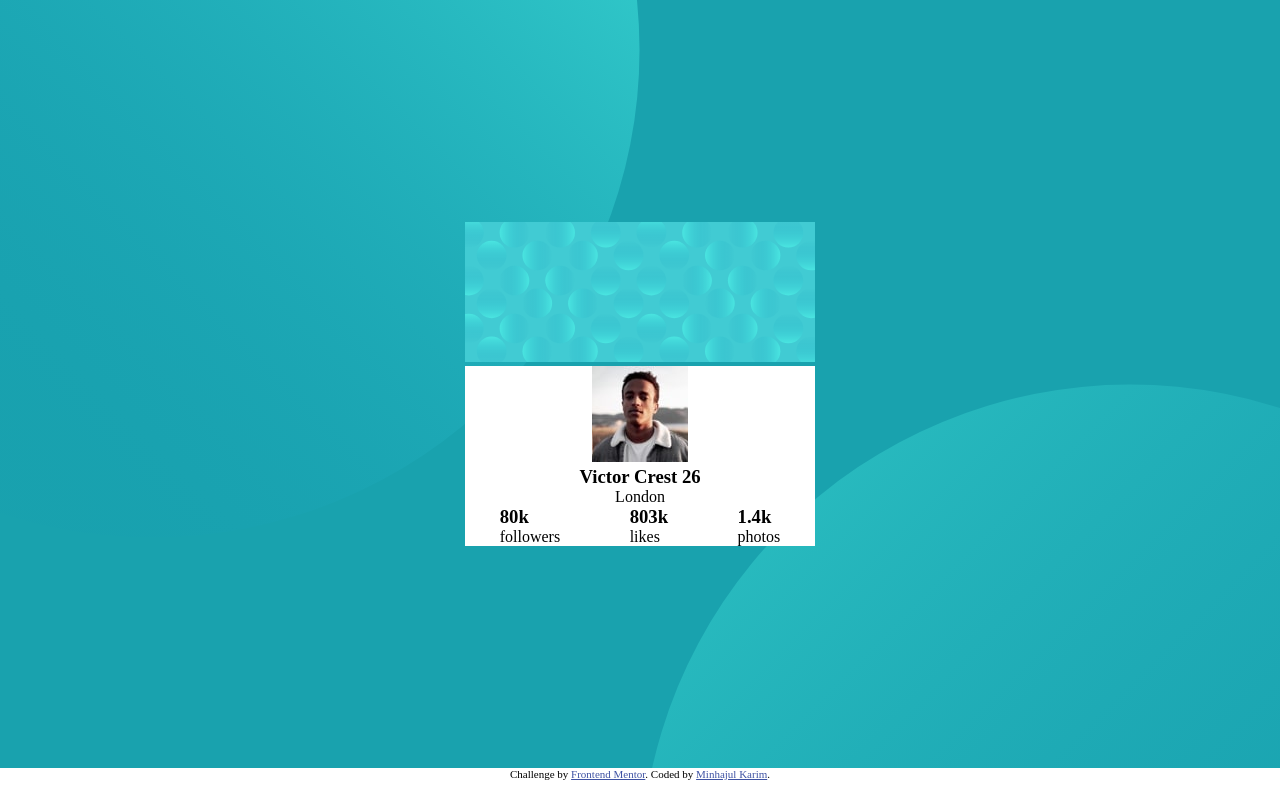
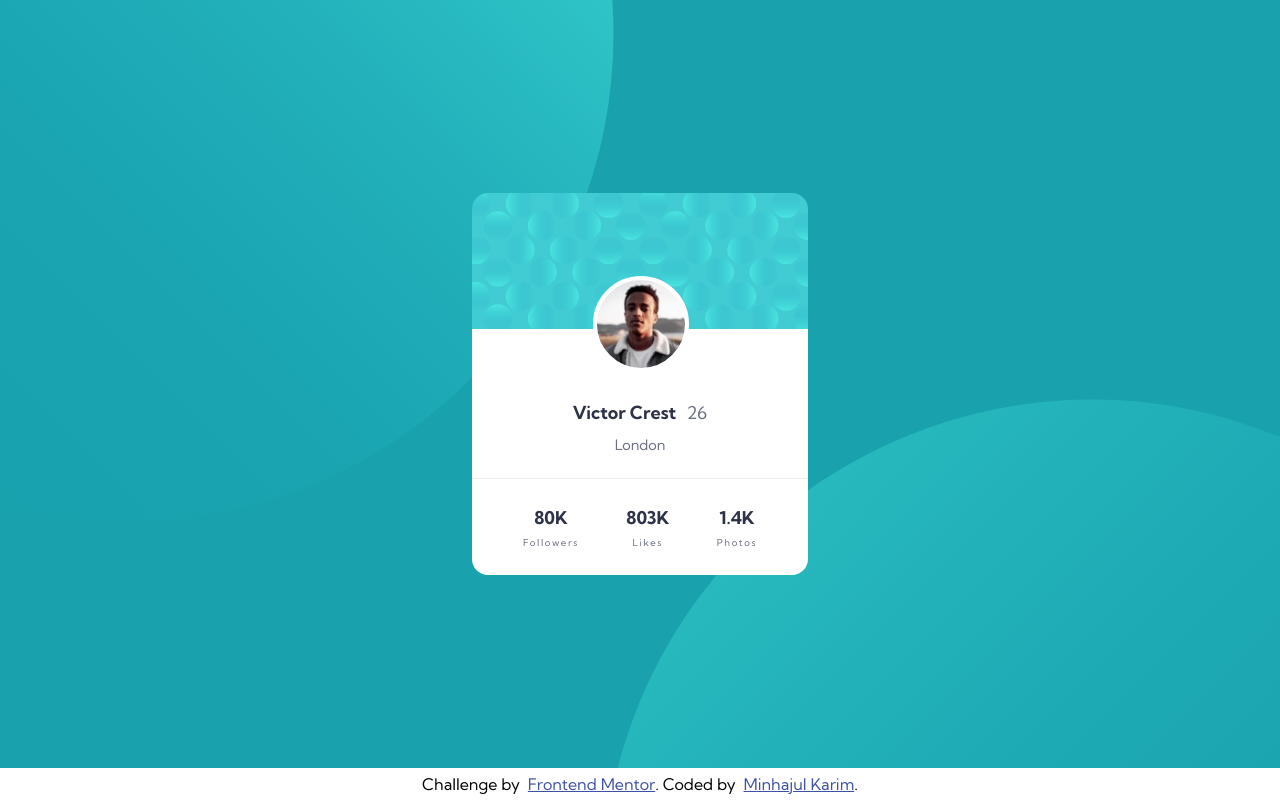
Before and after one commit to minhajul-karim/profile-card-component, a plain HTML site: page index.html in a window 1280 px wide. Drawn offline with Linux system fonts and the light colour scheme.

Commit message:
finish project

```diff
--- a/index.html
+++ b/index.html
@@ -7,6 +7,8 @@
   <!-- displays site properly based on user's device -->
 
   <link rel="icon" type="image/png" sizes="32x32" href="dist/images/favicon-32x32.png">
+  <link rel="preconnect" href="https://fonts.gstatic.com">
+  <link href="https://fonts.googleapis.com/css2?family=Kumbh+Sans:wght@400;700&display=swap" rel="stylesheet">
   <link rel="stylesheet" href="./dist/css/style.css">
 
   <title>Frontend Mentor | Profile card component</title>
@@ -17,35 +19,33 @@
     <img src="/dist/images/bg-pattern-top.svg" alt="top background pattern" class="top-background" />
     <img src="/dist/images/bg-pattern-bottom.svg" alt="top background pattern" class="bottom-background" />
     <div class="card">
-      <div class="card-header">
-        <img src="/dist/images/bg-pattern-card.svg" alt="Card Header" />
-      </div>
+      <div class="card-header"></div>
       <div class="card-body">
-        <div class="profile-image">
-          <img src="/dist/images/image-victor.jpg" alt="Profile image">
+        <div class="profile-image"></div>
+        <div class="introduction">
+          <h3>Victor Crest <span class="age">26</span></h3>
+          <p>London</p>
         </div>
-        <h3>Victor Crest <span>26</span></h3>
-        <p>London</p>
       </div>
       <div class="card-footer">
         <div class="footer-col">
-          <h3>80k</h3>
-          <p>followers</p>
+          <h3>80K</h3>
+          <p>Followers</p>
         </div>
         <div class="footer-col">
-          <h3>803k</h3>
-          <p>likes</p>
+          <h3>803K</h3>
+          <p>Likes</p>
         </div>
         <div class="footer-col">
-          <h3>1.4k</h3>
-          <p>photos</p>
+          <h3>1.4K</h3>
+          <p>Photos</p>
         </div>
       </div>
     </div>
   </div>
   <div class="attribution">
-    Challenge by <a href="https://www.frontendmentor.io?ref=challenge" target="_blank">Frontend Mentor</a>.
-    Coded by <a href="#">Minhajul Karim</a>.
+    Challenge by &nbsp;<a href="https://www.frontendmentor.io?ref=challenge" target="_blank">Frontend Mentor</a>.
+    Coded by &nbsp;<a href="https://www.linkedin.com/in/minhajul/" target="_blank">Minhajul Karim</a>.
   </div>
 </body>
 
--- a/style.scss
+++ b/style.scss
@@ -3,10 +3,17 @@
   padding: 0;
 }
 
+body {
+  font-family: 'Kumbh Sans', sans-serif;
+}
+
 .attribution {
-  font-size: 11px;
+  font-size: 1rem;
   text-align: center;
   height: 2rem;
+  display: flex;
+  justify-content: center;
+  align-items: center;
 }
 
 .attribution a {
@@ -21,19 +28,29 @@
   display: flex;
   justify-content: center;
   align-items: center;
+
   .top-background {
     position: absolute;
-    right: 50%;
-    bottom: 30%;
+    right: 52%;
+    bottom: 32%;
   }
+
   .bottom-background {
     position: absolute;
-    left: 50%;
-    top: 50%;
+    left: 47%;
+    top: 52%;
   }
 
   .card {
+    width: 21rem;
     z-index: 100;
+  }
+
+  .card-header {
+    height: 8.5rem;
+    background: url('../images/bg-pattern-card.svg') no-repeat;
+    background-size: cover;
+    border-radius: 1rem 1rem 0 0;
   }
 
   .card-body {
@@ -42,11 +59,57 @@
     justify-content: center;
     align-items: center;
     background-color: #fff;
+    text-align: center;
+    border-bottom: 0.1rem solid hsla(227, 10%, 46%, 0.1);
+    position: relative;
+    .profile-image {
+      width: 5.5rem;
+      height: 5.5rem;
+      border: 0.3rem solid #fff;
+      border-radius: 50%;
+      background: url(../images/image-victor.jpg) no-repeat;
+      background-size: cover;
+      position: absolute;
+      left: 36%;
+      top: -35%;
+    }
+    .introduction {
+      margin-top: 4.5rem;
+      margin-bottom: 1.5rem;
+    }
+    h3 {
+      font-size: 18px;
+      color: hsl(229, 23%, 23%);
+    }
+    .age {
+      color: hsl(227, 10%, 46%);
+      font-size: 1.1rem;
+      font-weight: 400;
+      margin-left: 0.4rem;
+    }
+    p {
+      color: hsl(227, 10%, 46%);
+      margin-top: 0.8rem;
+      font-size: 0.9rem;
+    }
   }
   .card-footer {
     display: flex;
     justify-content: space-around;
     align-items: center;
     background-color: #fff;
+    text-align: center;
+    padding: 1.7rem;
+    border-radius: 0 0 1rem 1rem;
+    h3 {
+      font-size: 1.1rem;
+      color: hsl(229, 23%, 23%);
+    }
+    p {
+      color: hsl(227, 10%, 46%);
+      font-size: 0.6rem;
+      letter-spacing: 0.1rem;
+      margin-top: 0.6rem;
+    }
   }
 }
```
Also changed, not shown: dist/css/style.css.
